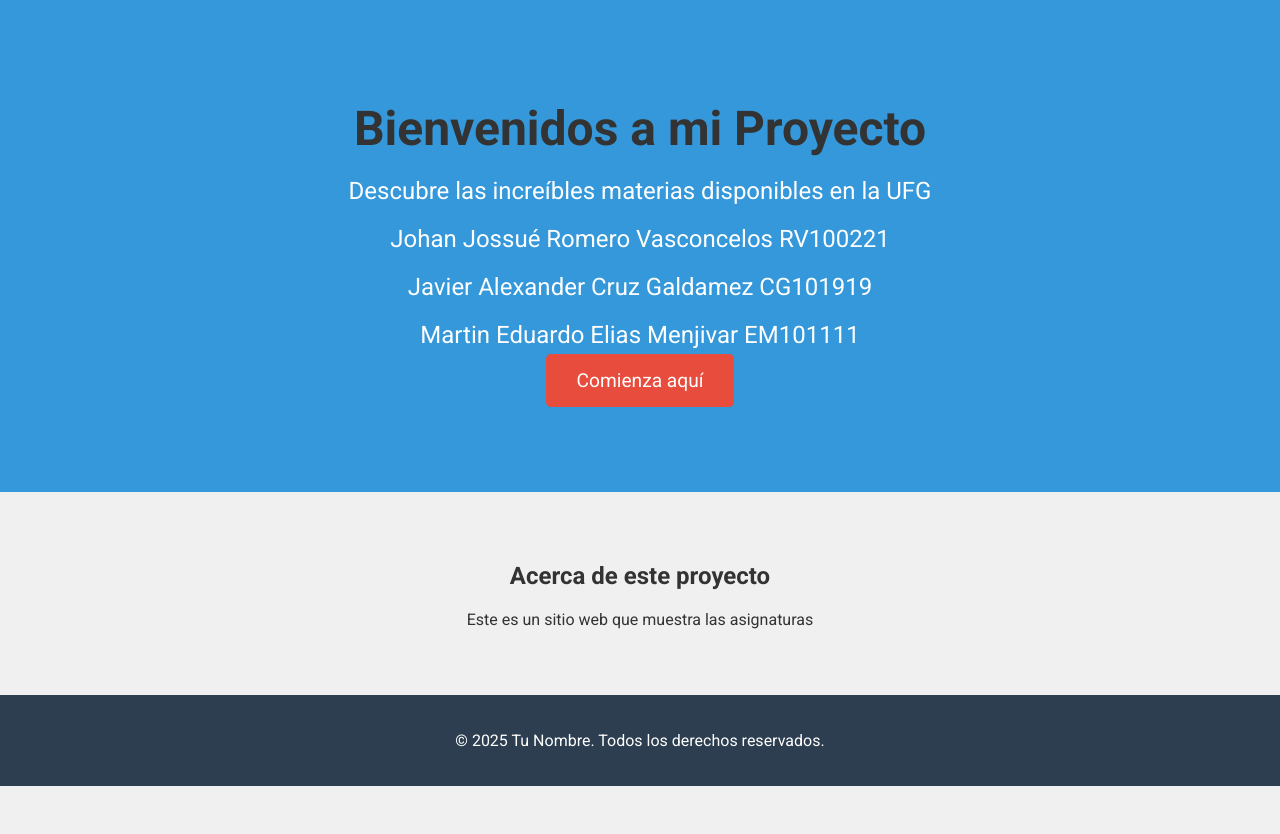
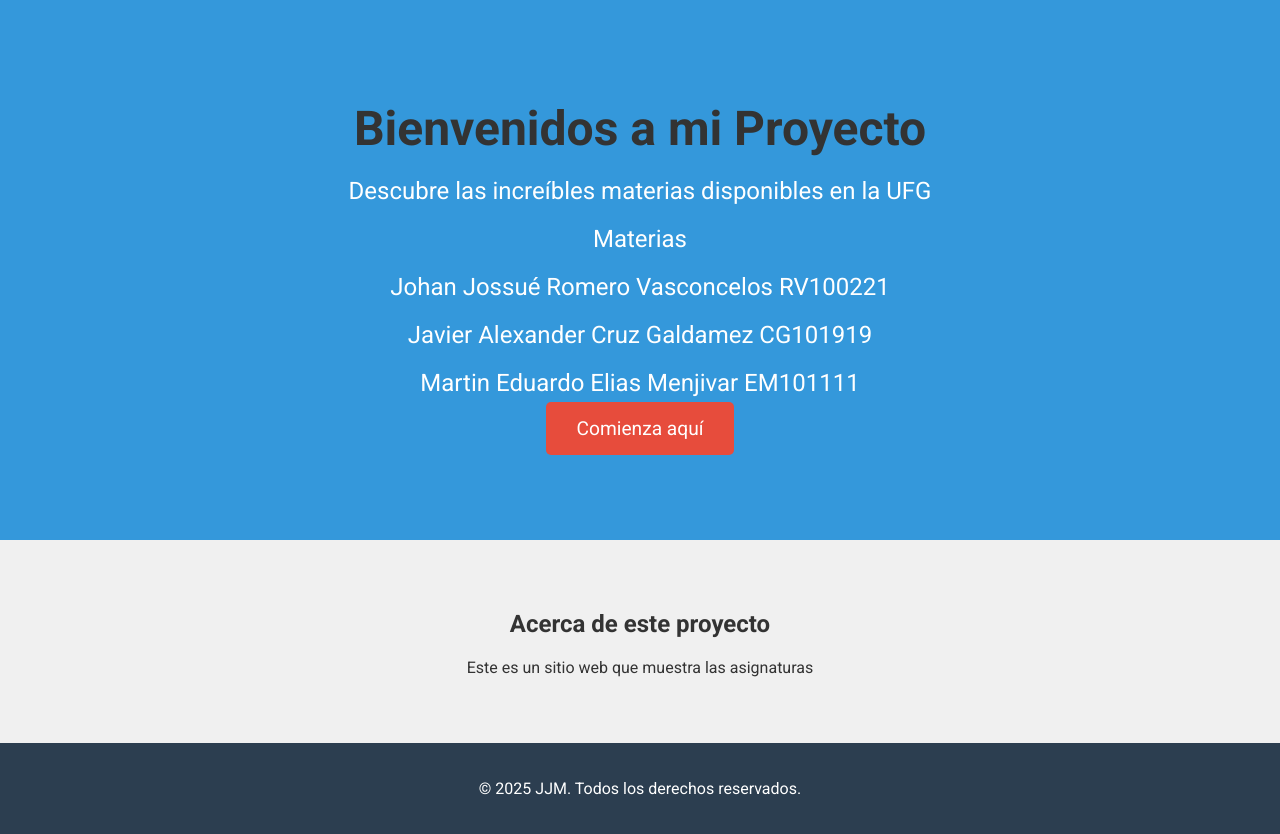
Before and after one commit to Johdevgit/mi-sitio-web, a plain HTML site: page index.html in a window 1280 px wide. Before the commit the page ends 800 px from the top, so only its background shows below. Drawn offline with Linux system fonts and the light colour scheme; files whose address does not match are found by name.

Commit message:
agregando

```diff
--- a/index.html
+++ b/index.html
@@ -22,6 +22,7 @@
 <div class="hero-content">
 <h1>Bienvenidos a mi Proyecto</h1>
 <p>Descubre las increíbles materias disponibles en la UFG</p>
+<P>Materias</P>
 <p>Johan Jossué Romero Vasconcelos RV100221 </p>
 <p>Javier Alexander Cruz Galdamez CG101919</p>
 <p>Martin Eduardo Elias Menjivar EM101111</p>
@@ -37,7 +38,7 @@
 
 <!-- Pie de página -->
 <footer>
-<p>&copy; 2025 Tu Nombre. Todos los derechos reservados.</p>
+<p>&copy; 2025 JJM. Todos los derechos reservados.</p>
 </footer>
 
 </body>
```
